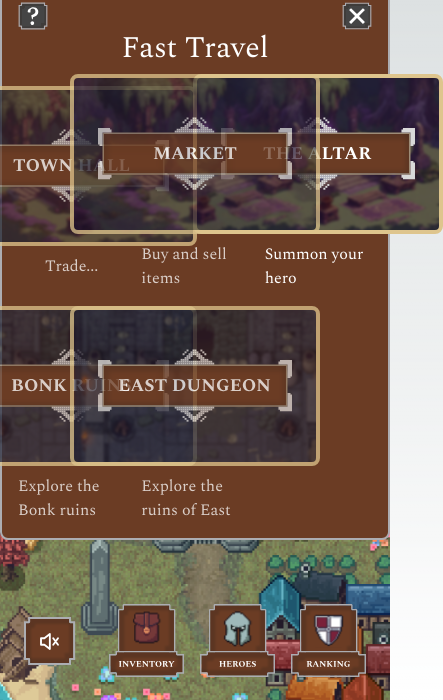
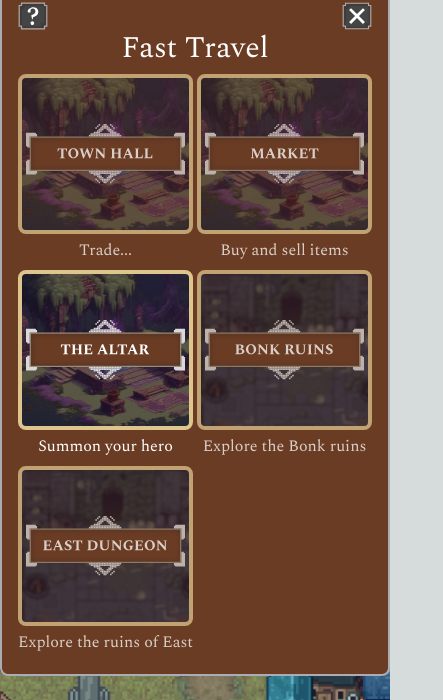
Before and after one commit to LucasNF99/seternia-realms, a Next.js app: page /start/quick-select in a window 390 px wide. Shown: the part 143-843 px from the top of the page, 443 px wide, since content can reach past the window. Built offline with nearby package versions, Linux system fonts and the light colour scheme; no server answers.

Commit message:
fix: adjust some pages on mobbile

```diff
--- a/src/app/start/quick-select/page.tsx
+++ b/src/app/start/quick-select/page.tsx
@@ -72,7 +72,7 @@ export default function QuickSelect() {
     <div className="lg:px-40">
       <BaseModal isOpen={isOpen} onClose={handleClose}>
         <h2 className="text-center text-3xl mb-2">Fast Travel</h2>
-        <div className="grid w-full grid-cols-3 gap-4">
+        <div className="grid w-full gap-1 grid-cols-2 lg:grid-cols-3 lg:gap-4">
           {cards.map((item) => (
             <FastTravelCard
               key={item.title}
--- a/src/components/BaseModal.tsx
+++ b/src/components/BaseModal.tsx
@@ -29,7 +29,7 @@ export function BaseModal({ onClose, isOpen, children, bgColor, size }: IModalPr
         dragConstraints={constraintsRef}
         className="flex  w-full justify-center bg-transparent items-center"
       >
-        <article className={classNames("flex flex-col w-full p-4 border-2 border-silver rounded-lg", bgColor ? bgColor : 'bg-main', size ? 'max-w-[45%]' : 'min-w-full max-w-[75%]')}>
+        <article className={classNames("flex flex-col w-full p-4 border-2 border-silver rounded-lg", bgColor ? bgColor : 'bg-main', size ? 'lg:max-w-[45%]' : 'min-w-full lg:max-w-[75%]')}>
           <header className='flex justify-between'>
             <button type='button'>
               <Image width={30} src={questionButton} alt='Question button' />
--- a/src/components/FastTravelCard.tsx
+++ b/src/components/FastTravelCard.tsx
@@ -16,15 +16,15 @@ type IFastTravelCardProps = {
 export function FastTravelCard({ link, title, bg, buttonImg, inactive }: IFastTravelCardProps) {
 
   return (
-    <div className={classNames('flex   flex-col justify-center items-center', inactive ? 'opacity-75' : '')}>
+    <div className={classNames('flex flex-col justify-center mb-2 items-center', inactive ? 'opacity-75' : '')}>
       <Link
         style={{ backgroundImage: bg }}
-        className={classNames('bg-center border-4 border-[#DEC58D] rounded-lg transition-all flex justify-center bg-cover h-40 w-[250px]', inactive ? 'cursor-not-allowed' : 'hover:scale-105')}
+        className={classNames('bg-center border-4 border-[#DEC58D] rounded-lg transition-all flex justify-center bg-cover p-1 h-40 lg:w-[250px]', inactive ? 'cursor-not-allowed' : 'hover:scale-105')}
         href={link}
       >
         <Image src={buttonImg} alt={title} />
       </Link>
-      <h3 className='mt-2'>{title}</h3>
+      <h3 className='mt-2 text-center leading-4'>{title}</h3>
     </div>
   );
 }
--- a/src/components/FormImageBg.tsx
+++ b/src/components/FormImageBg.tsx
@@ -7,6 +7,8 @@ type IFormImageBgProps = {
   cardW?: string;
   cardH?: string;
   highlight?: boolean;
+  imageW?: number;
+  imageH?: number;
 };
 
 export function FormImageBg(
@@ -15,15 +17,17 @@ export function FormImageBg(
     image,
     cardW,
     cardH,
-    highlight
+    highlight,
+    imageH,
+    imageW
   }:
     IFormImageBgProps
 ) {
   return (
     <div>
-      <article style={{ width: cardW, height: cardH }} className={classNames(`bg-[#DEC58D] transition-all p-6 flex justify-center items-center rounded-lg hover:scale-105 hover:outline outline-amber-700`, highlight ? 'scale-105 outline outline-amber-700' : '')}>
+      <article className={classNames(`bg-[#DEC58D] lg:w-[200px] h-[250px] transition-all p-6 flex justify-center items-center rounded-lg hover:scale-105 hover:outline outline-amber-700`, highlight ? 'scale-105 outline outline-amber-700' : '')}>
 
-        <Image src={image} alt={name} />
+        <Image src={image} alt={name} width={imageW} height={imageH} />
 
       </article>
       <p className="mt-2 text-center">
--- a/src/components/Header.tsx
+++ b/src/components/Header.tsx
@@ -76,7 +76,7 @@ export function Header() {
         </button>
         <ul ref={menuRef} className={classNames('bg-main border-silver border-2 divide-y p-4 transition-all absolute top-0 -left-24', { 'hidden': !isOpen })}>
           {links.map((item) => (
-            <li key={item.text}>
+            <li key={item.text} onClick={() => setIsOpen(!isOpen)}>
               <Link className='flex items-center gap-1 my-1' href={item.url}><span>{item.icon}</span>{item.text}</Link>
             </li>
           ))}
--- a/src/components/MintForms/SelectClass.tsx
+++ b/src/components/MintForms/SelectClass.tsx
@@ -23,15 +23,15 @@ export function SelectClass() {
   return (
     <form className="flex justify-center flex-col items-center">
       <h2 className="text-2xl text-center">Select your class</h2>
-      <div className="flex w-full  gap-8 my-10 justify-between">
+      <div className="w-full my-5 gap-1  lg:gap-8 lg:my-10 grid grid-cols-2 lg:grid-cols-4">
         <button type="button" onClick={() => handleSelectClass("swordsman")}>
-          <FormImageBg highlight={selectedClass == 'swordsman'} name={"Swordsman"} image={sword} cardW="200px" cardH="250px" />
+          <FormImageBg highlight={selectedClass == 'swordsman'} name={"Swordsman"} image={sword} />
         </button>
         <button type="button"
 
         // onClick={() => handleSelectClass("wizard")}
         >
-          <FormImageBg highlight={selectedClass == 'wizard'} name={"Wizard"} image={wizard} cardW="200px" cardH="250px" />
+          <FormImageBg highlight={selectedClass == 'wizard'} name={"Wizard"} image={wizard} />
         </button>
         <button type="button"
 
--- a/src/components/MintForms/SelectGenre.tsx
+++ b/src/components/MintForms/SelectGenre.tsx
@@ -25,15 +25,14 @@ export function SelectGenre() {
   return (
     <form className="flex justify-center flex-col items-center">
       <h2 className="text-2xl text-center">Select your genre</h2>
-      <div className="flex w-full  gap-8 my-10 justify-between">
+      <div className="flex w-full gap-2 my-5  lg:gap-8 lg:my-10 justify-between">
         <button type="button" onClick={() => handleSelectGenre("male")}>
-          <FormImageBg highlight={selectedGenre == 'male'} name={"Male"} image={male} cardW="200px" cardH="250px" />
+          <FormImageBg highlight={selectedGenre == 'male'} name={"Male"} image={male} imageW={140} />
         </button>
         <button type="button"
-
         // onClick={() => handleSelectGenre("female")}
         >
-          <FormImageBg highlight={selectedGenre == 'female'} name={"Female"} image={female} cardW="200px" cardH="250px" />
+          <FormImageBg highlight={selectedGenre == 'female'} name={"Female"} image={female} imageW={120} />
         </button>
       </div>
       <StepsMint currentStep={1} />
--- a/src/components/MintForms/SelectRace.tsx
+++ b/src/components/MintForms/SelectRace.tsx
@@ -29,19 +29,19 @@ export function SelectRace() {
         </button>
         <button type="button"
 
-          onClick={() => handleSelectRace("cat")}
+        // onClick={() => handleSelectRace("cat")}
         >
           <FormImageBg highlight={selectedRace == 'cat'} name={"Cat"} image={bonk} cardW="200px" cardH="250px" />
         </button>
         <button type="button"
 
-          onClick={() => handleSelectRace("pepe")}
+        // onClick={() => handleSelectRace("pepe")}
         >
           <FormImageBg highlight={selectedRace == 'pepe'} name={"Pepe"} image={bonk} cardW="200px" cardH="250px" />
         </button>
         <button type="button"
 
-          onClick={() => handleSelectRace("bonk")}
+        // onClick={() => handleSelectRace("bonk")}
         >
           <FormImageBg highlight={selectedRace == 'bonk'} name={"Bonk"} image={bonk} cardW="200px" cardH="250px" />
         </button>
```
